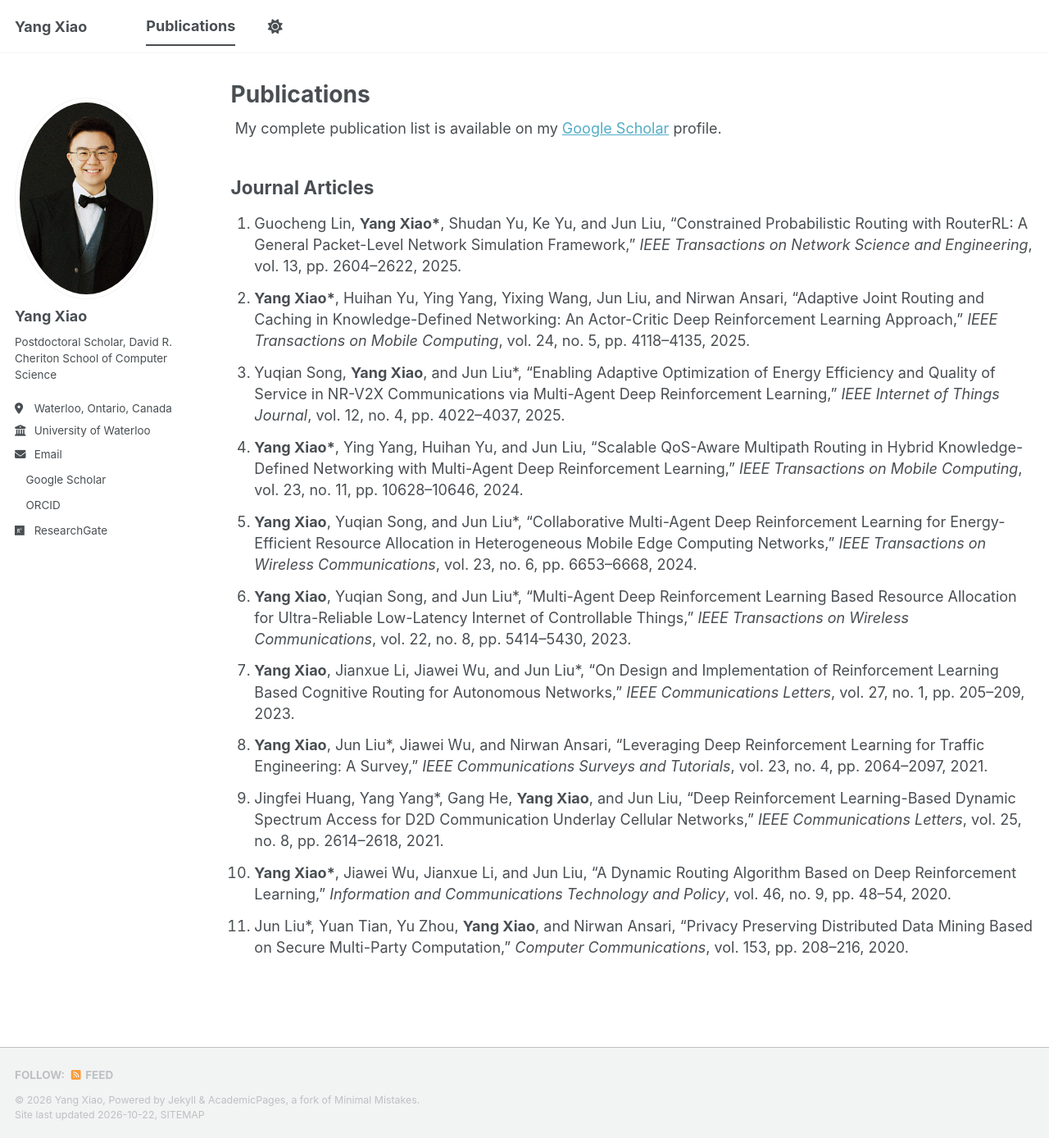
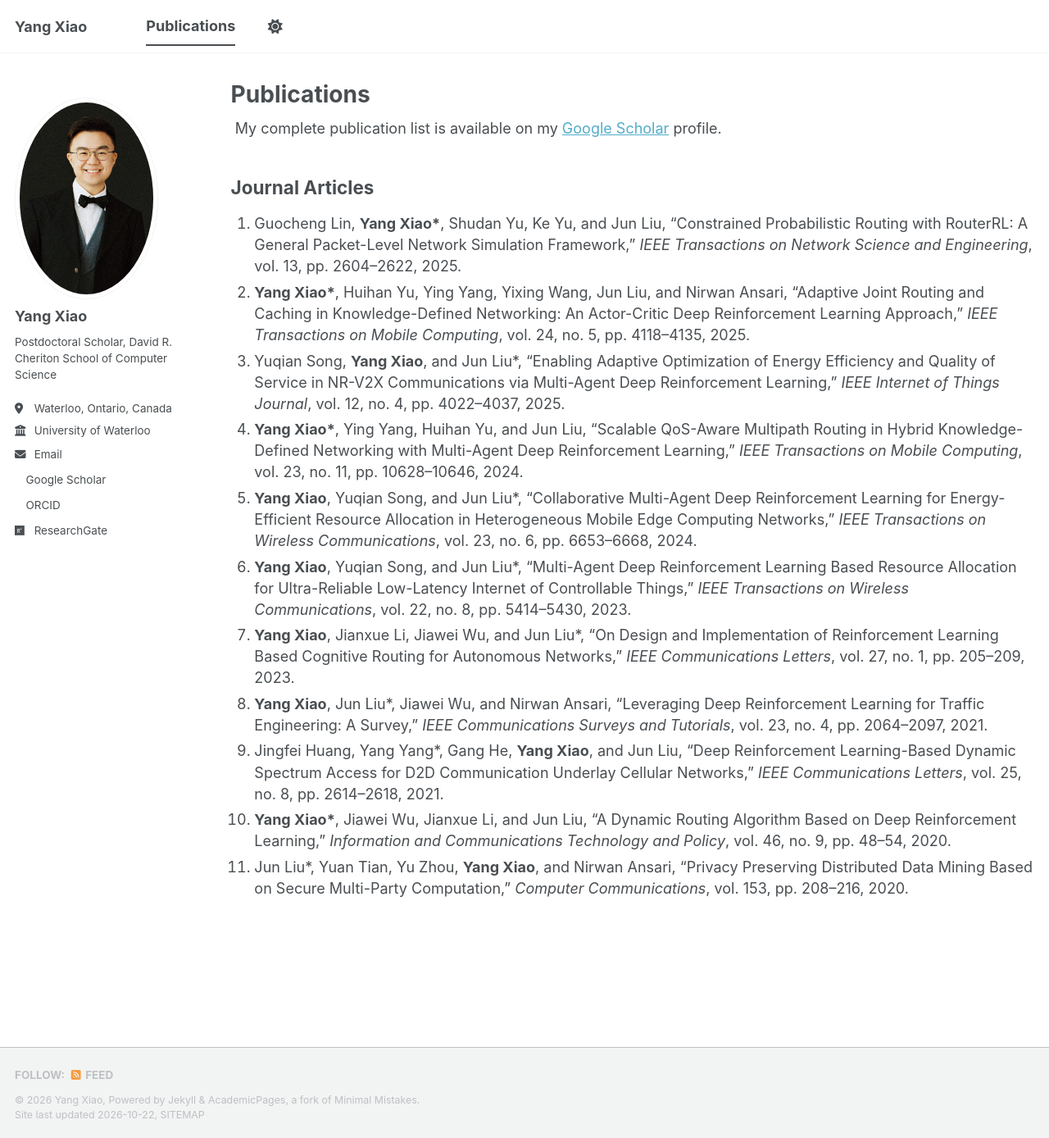
Before and after one commit to yangxiao3509/yangxiao3509.github.io, a Jekyll site: the page built from _pages/publications.html, in a window 1280 px wide and 1388 px high. Shown: the whole window at 82% size. Built offline with Jekyll 4.4.1, drawn with Linux system fonts in a browser that asks for light colours; a style sheet for code colours, icons or effects is not loaded.

Commit message:
Reduce margin-bottom for publication list items

```diff
--- a/_pages/publications.html
+++ b/_pages/publications.html
@@ -115,7 +115,7 @@ author_profile: true
   }
 
   .publication-list > li {
-    margin-bottom: 0.7em;
+    margin-bottom: 0.3em;
     line-height: 1.45;
   }
 </style>
```
